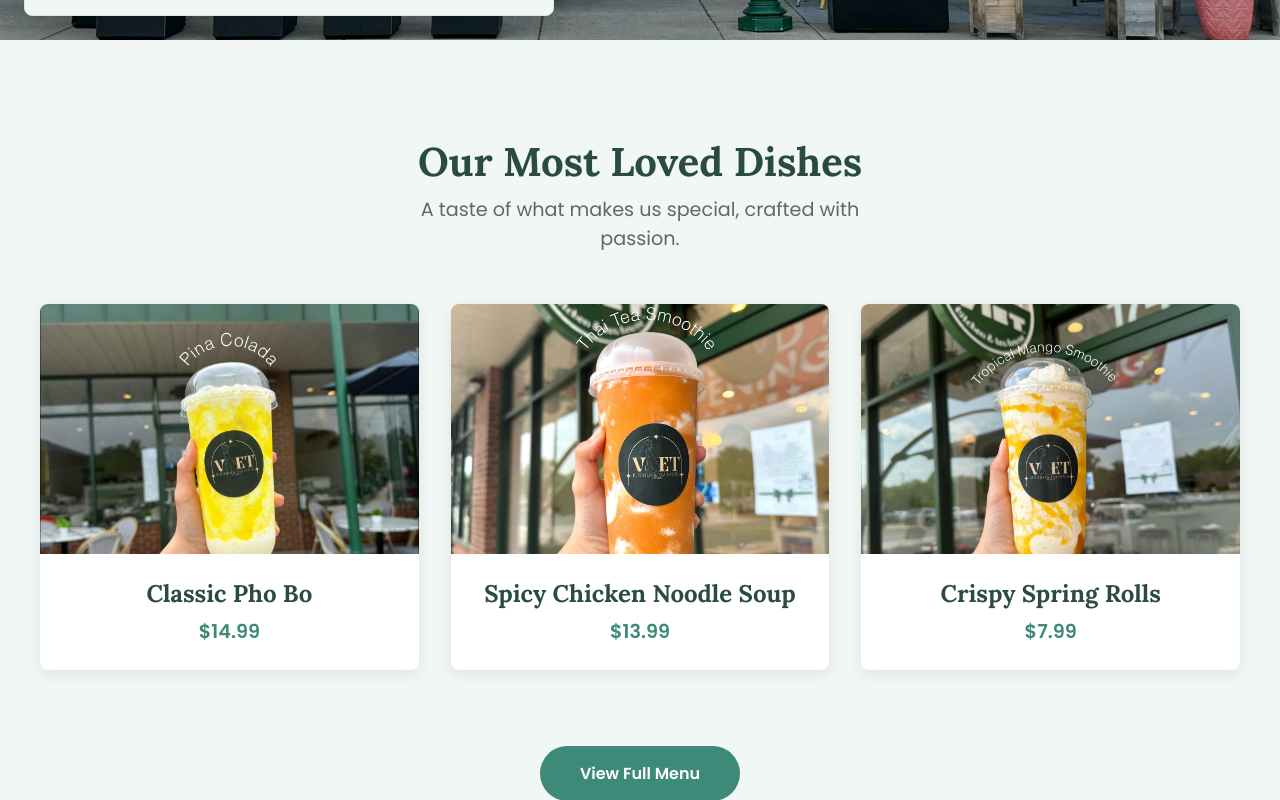
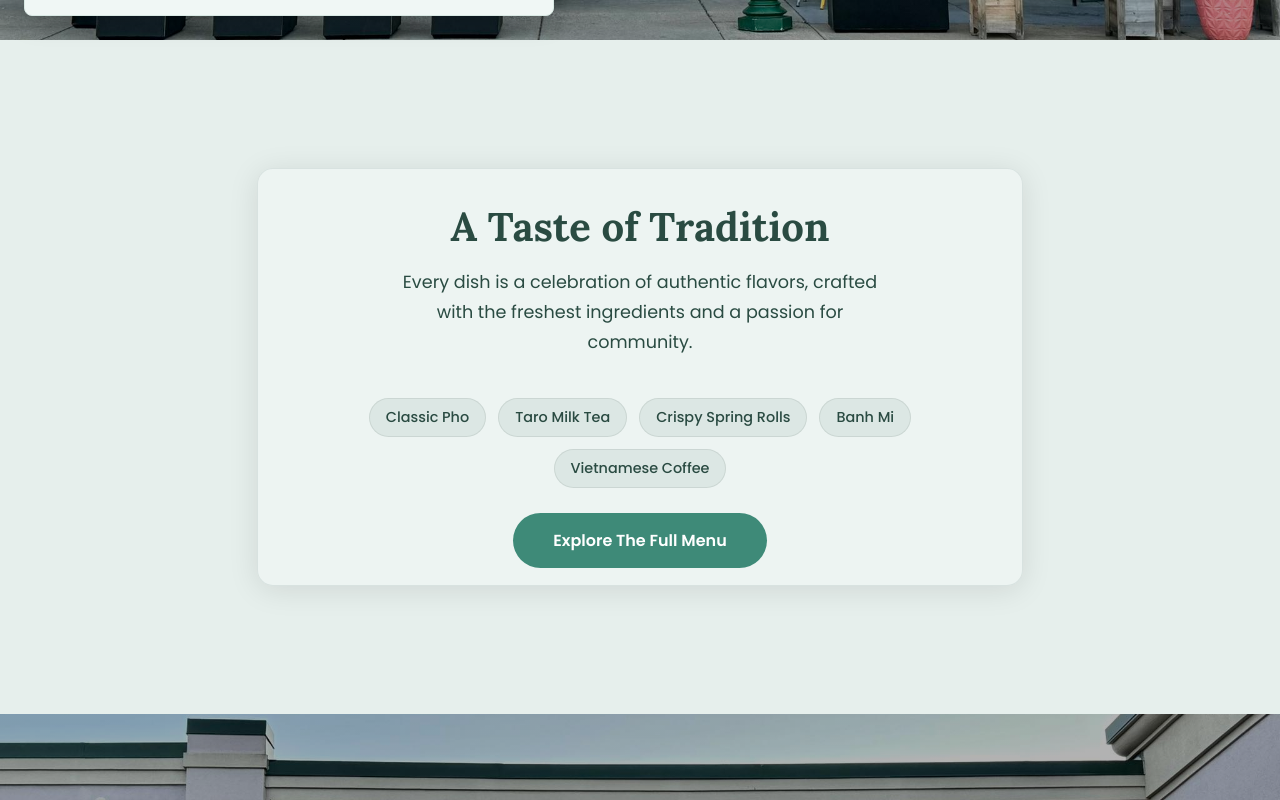
Before and after one commit to 213974/VietKitchen-Client, a React (Vite) app: page / in a window 1280 px wide. Shown: the part 760-1560 px from the top of the page. Built offline with nearby package versions, Linux system fonts and the light colour scheme; no server answers.

Commit message:
Menu Teaser Finalized

```diff
--- a/src/components/home/MenuTeaser/MenuTeaser.css
+++ b/src/components/home/MenuTeaser/MenuTeaser.css
@@ -1,92 +1,71 @@
 /* ------------------- Main Section Layout ------------------- */
 .menu-teaser-section {
   width: 100%;
-  padding: 6rem 2rem;
+  padding: 8rem 2rem;
   box-sizing: border-box;
-  background-color: var(--bg-primary);
-  /* Position relative and z-index ensure it sits correctly on top of parallax sections. */
-  position: relative;
-  z-index: 2;
+  display: flex;
+  justify-content: center;
+  align-items: center;
+  /* NEW: Added background color to match the gallery teaser */
+  background-color: var(--bg-footer);
 }
 
+/* The main content box with the frosted glass effect */
 .teaser-container {
-  max-width: 1200px;
-  margin: 0 auto;
-}
-
-.teaser-header {
-  text-align: center;
-  margin-bottom: 3rem;
-  display: flex;
-  flex-direction: column;
-  align-items: center;
-}
-
-.teaser-header h2 {
-  font-size: 2.5rem;
-  margin: 0 0 0.5rem 0;
-}
-
-.teaser-header p {
-  font-size: 1.2rem;
-  color: #666;
-  margin: 0;
-  max-width: 500px;
-}
-
-/* ------------------- Item Grid Styles ------------------- */
-/* This wrapper prevents layout shift while the menu items are loading. */
-.teaser-items-grid-wrapper {
-  min-height: 420px;
-  display: flex;
-  align-items: center;
-}
-
-.teaser-items-grid {
+  max-width: 700px;
   width: 100%;
-  display: grid;
-  grid-template-columns: repeat(3, 1fr);
-  gap: 2rem;
-  margin-bottom: 3rem;
-}
-
-/* ------------------- Item Card Styles ------------------- */
-.teaser-item-card {
-  background-color: #ffffff;
-  border-radius: 8px;
-  box-shadow: 0 4px 15px rgba(0,0,0,0.08);
-  overflow: hidden;
   text-align: center;
 }
 
-.teaser-item-image {
-  height: 250px;
-}
-.teaser-item-image img {
-  width: 100%;
-  height: 100%;
-  object-fit: cover;
-}
-.teaser-item-card h3 {
-  font-size: 1.5rem;
-  margin: 1.5rem 1rem 0.5rem 1rem;
+.teaser-container h2 {
+  font-size: 2.5rem;
+  margin: 0 0 1rem 0;
+  color: var(--text-primary);
 }
 
-.teaser-item-price {
-  display: block;
-  font-weight: 700;
-  font-size: 1.2rem;
-  color: var(--accent-primary);
-  margin-bottom: 1.5rem;
+.teaser-container p {
+  font-size: 1.1rem;
+  line-height: 1.7;
+  max-width: 500px;
+  margin: 0 auto 2.5rem auto;
+  color: var(--text-primary);
+  opacity: 0.9;
+}
+
+/* ------------------- Signature Items (Floating Words) ------------------- */
+.signature-items-list {
+  display: flex;
+  justify-content: center;
+  flex-wrap: wrap;
+  gap: 0.75rem;
+  margin-bottom: 2.5rem;
+}
+
+.signature-item {
+  background-color: rgba(var(--text-primary-rgb), 0.08);
+  color: var(--text-primary);
+  padding: 0.5rem 1rem;
+  border-radius: 20px;
+  font-weight: 500;
+  font-size: 0.9rem;
+  border: 1px solid rgba(var(--text-primary-rgb), 0.1);
+}
+
+/* ------------------- Call to Action ------------------- */
+/* The .hero-button style is inherited from HomePage.css */
+.teaser-container .hero-button {
+  text-decoration: none;
 }
 
 /* ------------------- Responsive Adjustments ------------------- */
-@media (max-width: 900px) {
-  /* Stack the cards into a single column on smaller screens. */
-  .teaser-items-grid {
-    grid-template-columns: 1fr;
+@media (max-width: 600px) {
+  .menu-teaser-section {
+    padding: 6rem 2rem;
   }
-  .teaser-items-grid-wrapper {
-    min-height: 0;
+  .teaser-container h2 {
+    font-size: 2rem;
+  }
+  .teaser-container p {
+    font-size: 1rem;
   }
 }
--- a/src/components/home/MenuTeaser/MenuTeaser.tsx
+++ b/src/components/home/MenuTeaser/MenuTeaser.tsx
@@ -1,96 +1,58 @@
-import { motion, type Variants } from 'framer-motion';
-import { useMenuItems } from '../../../hooks/useMenuItems';
+import { motion, type Variants } from 'framer-motion'; // Import the 'Variants' type
 import { Link } from 'react-router-dom';
 import './MenuTeaser.css';
-import { useResponsive } from '../../../hooks/useResponsive';
 
-/**
- * A component for the homepage that displays a small selection of featured menu items.
- * It fetches menu data and links to the full menu page.
- */
+// A static array of signature items to showcase.
+const signatureItems = [
+  'Classic Pho',
+  'Taro Milk Tea',
+  'Crispy Spring Rolls',
+  'Banh Mi',
+  'Vietnamese Coffee'
+];
+
 const MenuTeaser = () => {
-  // ------------------- Hooks -------------------
-  // Fetches menu items (currently mock data).
-  const { menuItems, isLoading } = useMenuItems();
-  // Determines if the viewport is desktop for animation adjustments.
-  const { isDesktop } = useResponsive();
-
-  // Filter the full menu list to get only the items marked as 'isFeatured'.
-  const featuredItems = menuItems.filter(item => item.isFeatured);
-
-  // ------------------- Animation Variants -------------------
-  // A reusable variant for individual elements to fade and slide in from the bottom.
-  const itemVariants: Variants = {
-    hidden: { opacity: 0, y: 20 },
-    visible: { opacity: 1, y: 0, transition: { duration: 0.5, ease: 'easeOut' } },
-  };
-
-  // A container variant used to orchestrate a staggered animation for its children.
-  const gridVariants: Variants = {
+  // CORRECTED: Explicitly apply the 'Variants' type
+  const containerVariants: Variants = {
     hidden: { opacity: 0 },
     visible: {
       opacity: 1,
-      transition: {
-        staggerChildren: 0.1, // Each child will animate in 0.1s after the previous one.
-      },
+      transition: { staggerChildren: 0.15, ease: 'easeOut' },
     },
   };
 
-  // ------------------- Render Method -------------------
+  // CORRECTED: Explicitly apply the 'Variants' type
+  const childVariants: Variants = {
+    hidden: { opacity: 0, y: 20 },
+    visible: { opacity: 1, y: 0 },
+  };
+
   return (
     <section className="menu-teaser-section">
-      <div className="teaser-container">
-        {/* --- Header Section --- */}
-        <motion.div
-          className="teaser-header"
-          variants={itemVariants}
-          initial="hidden"
-          whileInView="visible" // Animation triggers when the element enters the viewport.
-          viewport={{ once: true, amount: 0.8 }}
-        >
-          <h2>Our Most Loved Dishes</h2>
-          <p>A taste of what makes us special, crafted with passion.</p>
+      <motion.div
+        className="teaser-container frosted-container"
+        variants={containerVariants}
+        initial="hidden"
+        whileInView="visible"
+        viewport={{ once: true, amount: 0.3 }}
+      >
+        <motion.h2 variants={childVariants}>A Taste of Tradition</motion.h2>
+        <motion.p variants={childVariants}>
+          Every dish is a celebration of authentic flavors, crafted with the freshest ingredients and a passion for community.
+        </motion.p>
+
+        <motion.div className="signature-items-list" variants={childVariants}>
+          {signatureItems.map((item) => (
+            <div key={item} className="signature-item">
+              {item}
+            </div>
+          ))}
         </motion.div>
 
-        {/* --- Featured Items Grid --- */}
-        <div className="teaser-items-grid-wrapper">
-          {/* Only render the grid if data has loaded and there are featured items. */}
-          {!isLoading && featuredItems.length > 0 && (
-            <motion.div
-              className="teaser-items-grid"
-              variants={gridVariants}
-              initial="hidden"
-              whileInView="visible"
-              viewport={{ once: true, amount: isDesktop ? 0.3 : 0.1 }}
-            >
-              {featuredItems.map((item) => (
-                <motion.div
-                  key={item._id}
-                  className="teaser-item-card"
-                  variants={itemVariants} // Each card uses the item animation variant.
-                >
-                  <div className="teaser-item-image">
-                    <img src={item.imageUrl} alt={item.name} />
-                  </div>
-                  <h3>{item.name}</h3>
-                  <span className="teaser-item-price">${item.price.toFixed(2)}</span>
-                </motion.div>
-              ))}
-            </motion.div>
-          )}
-        </div>
-
-        {/* --- Call to Action Button --- */}
-        <motion.div
-          className="teaser-button-container"
-          variants={itemVariants}
-          initial="hidden"
-          whileInView="visible"
-          viewport={{ once: true, amount: 1 }}
-        >
-          <Link to="/menu" className="hero-button">View Full Menu</Link>
+        <motion.div variants={childVariants}>
+          <Link to="/menu" className="hero-button">Explore The Full Menu</Link>
         </motion.div>
-      </div>
+      </motion.div>
     </section>
   );
 };
```
